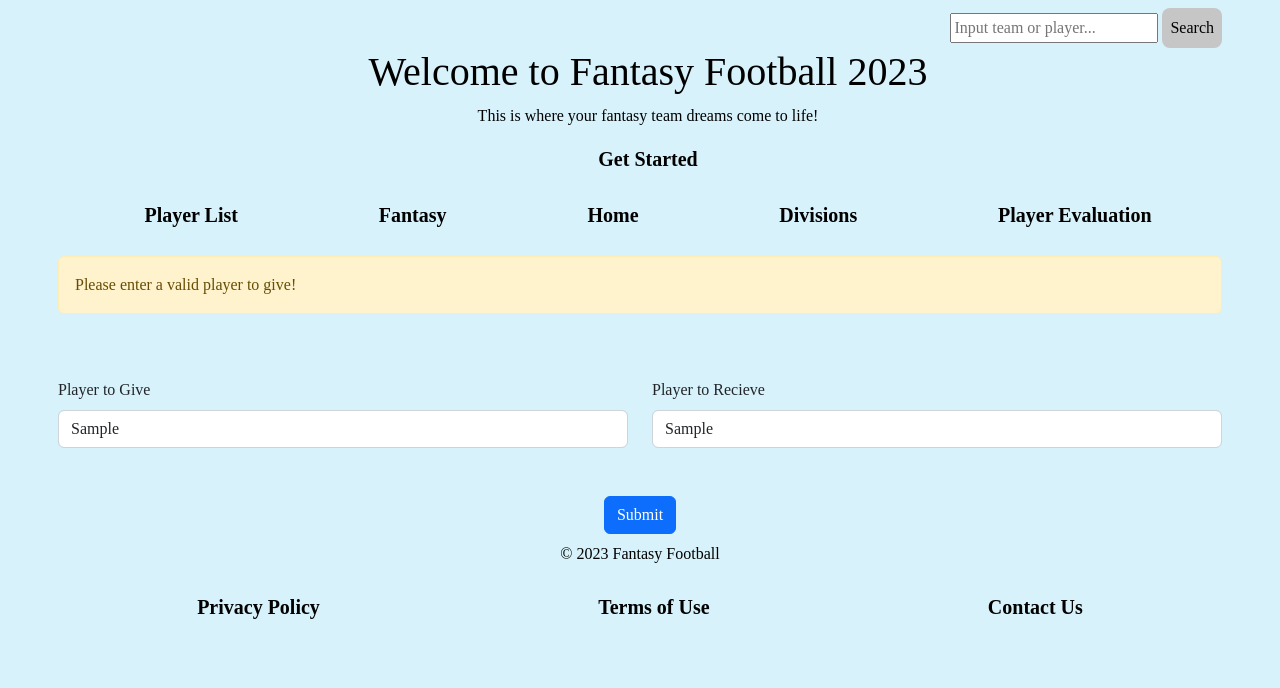
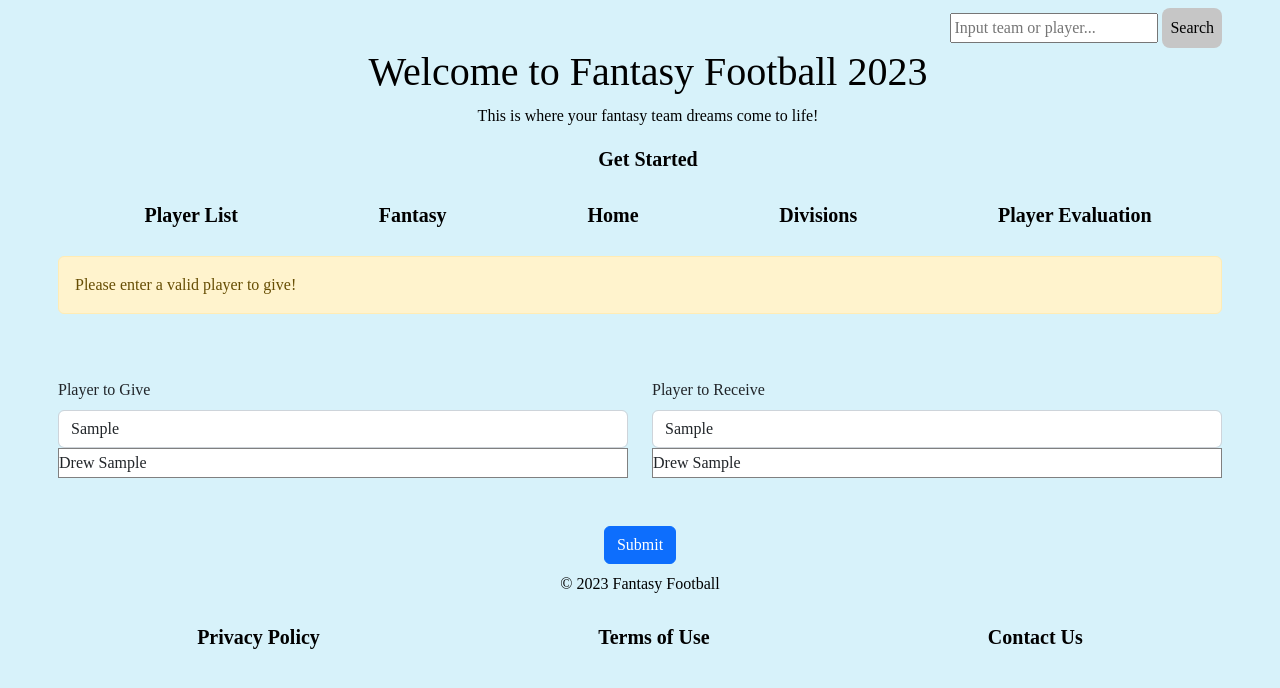
Before and after one commit to info340b-au23/project-MinHeo1, a React (Create React App) app: page /playerEval in a window 1280 px wide. Both pictures are taken after typing "Sample", "Sample" into the empty fields and a click on the button "Submit". Shown: the top 688 px of the page. Built offline with nearby package versions, Linux system fonts and the light colour scheme.

Commit message:
playerEval updated

```diff
--- a/src/Components/PlayerEval.js
+++ b/src/Components/PlayerEval.js
@@ -7,21 +7,32 @@ export default function Evaluation(props) {
   const players = props.data;
   const [playerOne, setplayerOne] = useState('');
   const [playerTwo, setPlayerTwo] = useState('');
+  const [playerOneStats, setPlayerOneStats] = useState(null);
+  const [playerTwoStats, setPlayerTwoStats] = useState(null);
   const [showErrorGive, setShowErrorGive] = useState(false);
   const [showErrorReceive, setShowErrorReceive] = useState(false);
   const [eligibleTrade, setEligibleTrade] = useState(false);
   const [makeTrade, setMakeTrade] = useState(false);
 
+  const filterPlayers = (searchTerm) => {
+    return players.filter(player =>
+      player.Player.toLowerCase().includes(searchTerm.toLowerCase())
+    );
+  };
+
+
   const handlePlayerOneChange = (e) => {
-    console.log(e.target.value)
     setplayerOne(e.target.value);
   }
-
   const handlePlayerTwoChange = (e) => {
-    console.log(e.target.value)
     setPlayerTwo(e.target.value);
   }
 
+  const findPlayerByName = (playerName) => {
+    return players.find(
+      (data) => data.Player.toLowerCase() === playerName.toLowerCase()
+    );
+  };
   const handleSubmit = (e) => {
     e.preventDefault();
     setShowErrorGive(false);
@@ -29,96 +40,101 @@ export default function Evaluation(props) {
     setEligibleTrade(false);
     setMakeTrade(false);
 
-    const playerToGiveObject = findPlayerByName(playerOne);
-    const playerToReceiveObject = findPlayerByName(playerTwo);
+    const playerOneData = findPlayerByName(playerOne);
+    const playerTwoData = findPlayerByName(playerTwo);
 
-    if (!playerToGiveObject) {
+    if (!playerOneData) {
       setShowErrorGive(true);
       return;
     }
-    if (!playerToReceiveObject) {
+    if (!playerTwoData) {
       setShowErrorReceive(true);
       return;
     }
 
     setEligibleTrade(true);
-    const playerToGiveFantasyPoints = parseFloat(playerToGiveObject.Fantasy[0].FantPt);
-    const playerToReceiveFantasyPoints = parseFloat(playerToReceiveObject.Fantasy[0].FantPt);
+    const playerToGiveFantasyPoints = parseFloat(playerOneData.Fantasy[0].FantPt);
+    const playerToReceiveFantasyPoints = parseFloat(playerTwoData.Fantasy[0].FantPt);
 
     if (playerToReceiveFantasyPoints > playerToGiveFantasyPoints) {
       setMakeTrade(true);
     }
 
-    console.log("Player to give:", playerToGiveObject.Player, "Fantasy Points:", playerToGiveFantasyPoints);
-    console.log("Player to receive:", playerToReceiveObject.Player, "Fantasy Points:", playerToReceiveFantasyPoints);
+    setPlayerOneStats(playerOneData);
+    setPlayerTwoStats(playerTwoData);
   };
 
-  const findPlayerByName = (playerName) => players.find(
-    (data) => data.Player.toLowerCase() === playerName.toLowerCase()
-  );
+  const renderStats = (player) => {
+    if (!player) return null;
 
-	return (
+    return (
+      <div className="player-stats">
+        <h3>{player.Player}'s Stats</h3>
+        <table className="stats-table">
+          <tbody>
+            {Object.entries(player).map(([key, value]) => (
+              <tr key={key}>
+                <th>{key}</th>
+                <td>{JSON.stringify(value)}</td>
+              </tr>
+            ))}
+          </tbody>
+        </table>
+      </div>
+    );
+  };
+
+  return (
     <div>
-
-      {showErrorGive && (
-        <Alert variant="warning">Please enter a valid player to give!</Alert>
-      )}
-      {showErrorReceive && (
-        <Alert variant="warning">Please enter a valid player to receive!</Alert>
-      )}
-      {(() => {
-        if (eligibleTrade && makeTrade) {
-          return <Alert show={eligibleTrade} variant="success">Make this Trade!</Alert>;
-        } else {
-          return <Alert show={eligibleTrade} variant="danger">Dont make this trade!</Alert>;
-        }
-      })()}
+      {showErrorGive && <Alert variant="warning">Please enter a valid player to give!</Alert>}
+      {showErrorReceive && <Alert variant="warning">Please enter a valid player to receive!</Alert>}
+      {eligibleTrade && (makeTrade
+        ? <Alert variant="success">Make this Trade!</Alert>
+        : <Alert variant="danger">Don't make this trade!</Alert>)}
 
       <Form onSubmit={handleSubmit}>
         <Row className="align-items-center">
-          <Col className="my-5" >
+          <Col className="my-5">
             <Form.Label>Player to Give</Form.Label>
             <Form.Control
               type="text"
               value={playerOne}
               onChange={handlePlayerOneChange}
               placeholder="Enter Player Name" />
+            {playerOne && (
               <div className="player-dropdown">
-                {
-                  players.filter(data => {
-                    const searchTerm = playerOne.toLowerCase(); // text typed into form
-                    const playerName = data.Player.toLowerCase(); // player name from json
-                    return searchTerm && playerName.startsWith(searchTerm);
-                  })
-                  .map((data) =>
-                    <div className="player-dropdown-row" key={data.Player}>
-                      {data.Player}
-                    </div>
-                  )
-                }
+                {filterPlayers(playerOne).map(player => (
+                  <div
+                    className="player-dropdown-row"
+                    key={player.Player}
+                    onClick={() => setplayerOne(player.Player)}
+                  >
+                    {player.Player}
+                  </div>
+                ))}
               </div>
+            )}
           </Col>
           <Col className="my-5">
-            <Form.Label className="text-center">Player to Recieve</Form.Label>
+            <Form.Label>Player to Receive</Form.Label>
             <Form.Control
               type="text"
               value={playerTwo}
               onChange={handlePlayerTwoChange}
               placeholder="Enter Player Name" />
+            {playerTwo && (
               <div className="player-dropdown">
-                {
-                  players.filter(data => {
-                    const searchTerm = playerTwo.toLowerCase();
-                    const playerName = data.Player.toLowerCase();
-                    return searchTerm && playerName.startsWith(searchTerm);
-                })
-                .map((data) =>
-                  <div className="player-dropdown-row" key={data.Player}>
-                    {data.Player}
+                {filterPlayers(playerTwo).map(player => (
+                  <div
+                    className="player-dropdown-row"
+                    key={player.Player}
+                    onClick={() => setPlayerTwo(player.Player)}
+                  >
+                    {player.Player}
                   </div>
-                  )
-                }
+                ))}
               </div>
+            )}
           </Col>
         </Row>
         <Row>
@@ -129,6 +145,11 @@ export default function Evaluation(props) {
           </Col>
         </Row>
       </Form>
+
+      <div className="player-stats-container">
+        {renderStats(playerOneStats)}
+        {renderStats(playerTwoStats)}
+      </div>
     </div>
   );
 }
```
